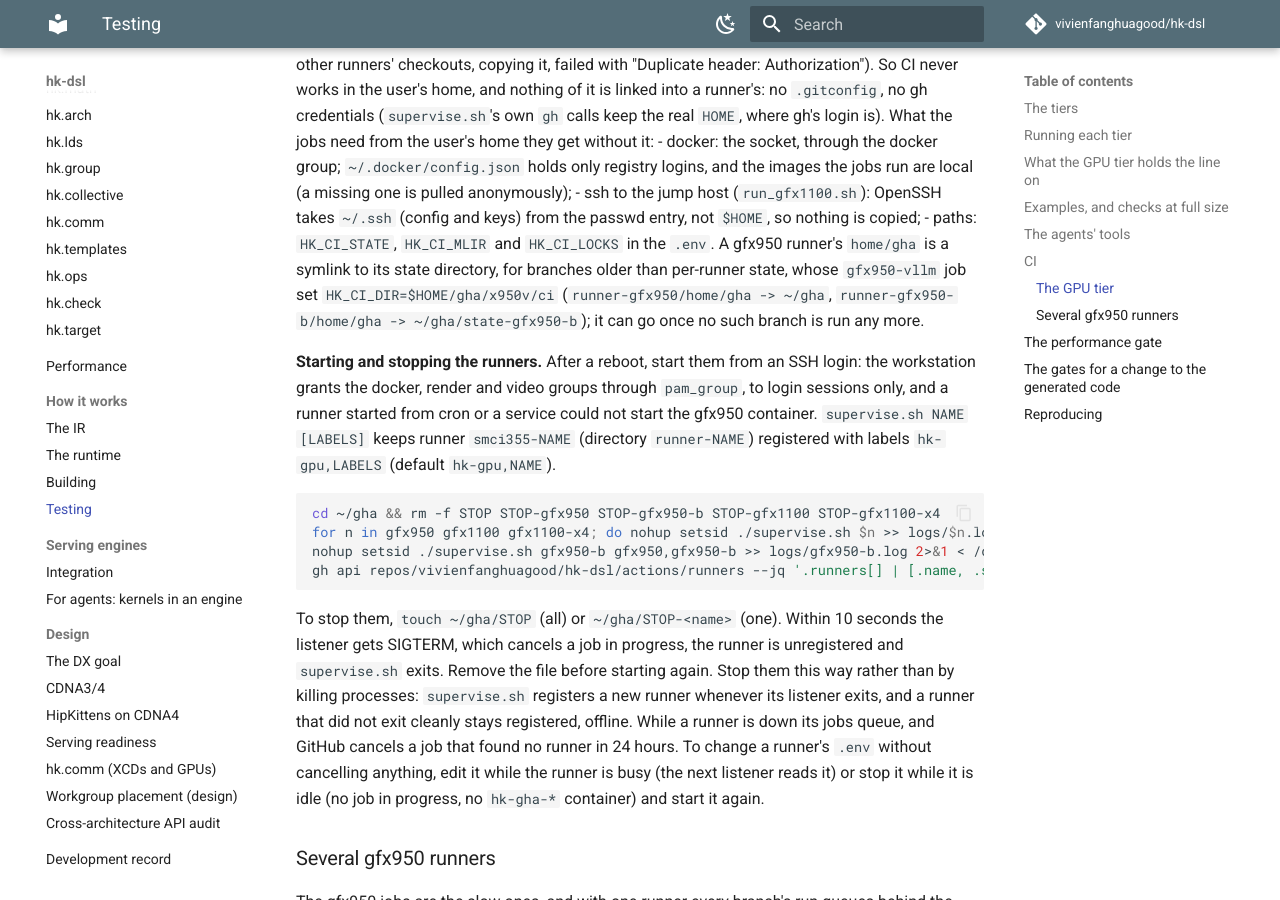
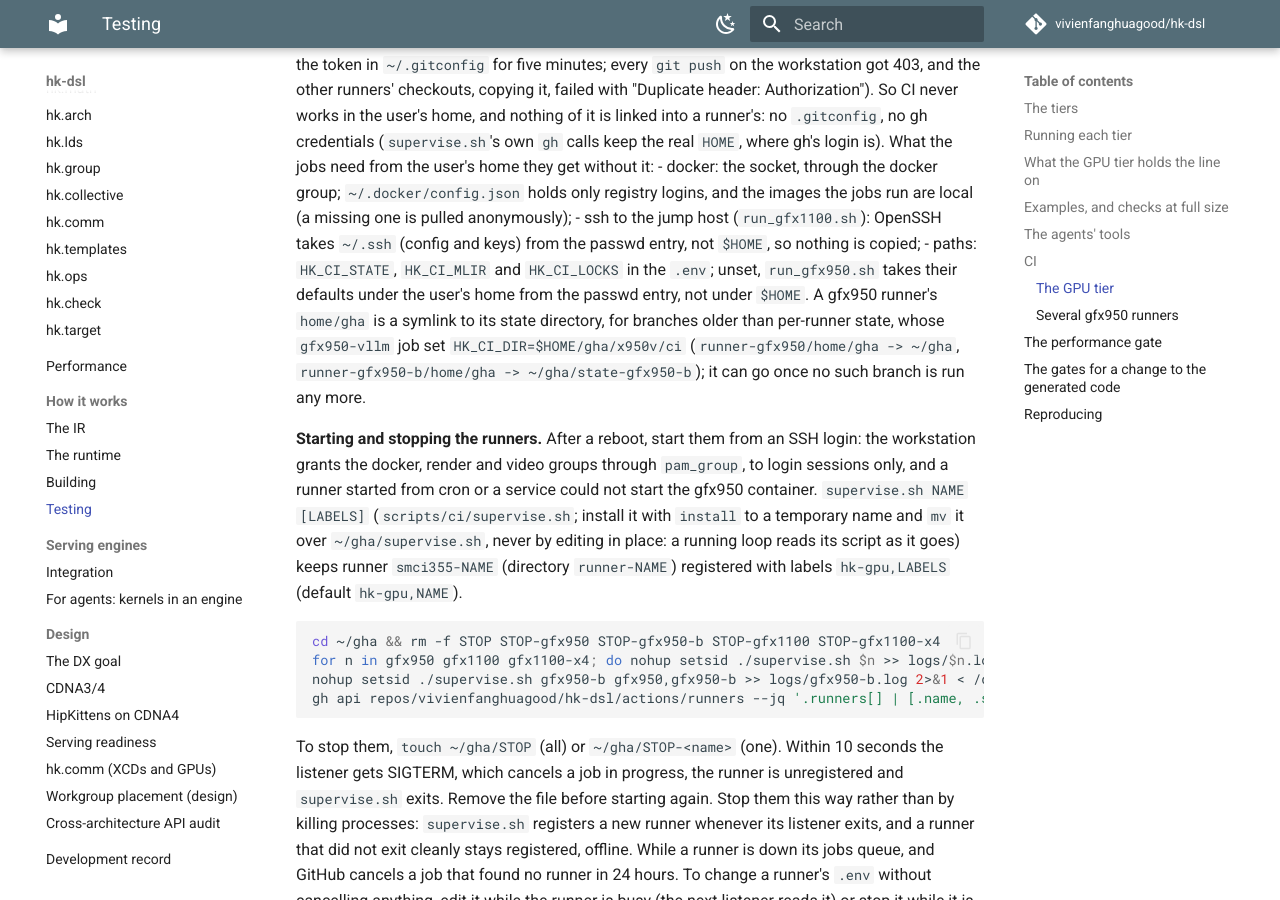
Before and after one commit to vivienfanghuagood/hk-dsl, an MkDocs documentation site: the page built from docs/testing.md, in a window 1280 px wide and 900 px high, scrolled down 7523 px. Built offline with MkDocs 1.6.1 and Material for MkDocs 9.7.7, drawn with Linux system fonts in a browser that asks for light colours; comment, search, counter and statistics services are not loaded; some of the changed text lies outside the part shown.

Commit message:
scripts/ci/supervise.sh in the repository; run_gfx950.sh's defaults from the passwd home, not $HOME
supervise.sh (until now only in ~/gha) is the runner loop: NAME and LABELS apart, and the
listener and its jobs on HOME=runner-NAME/home while its own gh calls keep the real HOME.
run_gfx950.sh's HK_CI_STATE / HK_CI_MLIR / HK_CI_LOCKS defaults come from the user's passwd
home, so a job under a runner's own HOME finds them even without the .env.

Co-Authored-By: Claude <noreply@anthropic.com>

````diff
--- a/docs/testing.md
+++ b/docs/testing.md
@@ -331,7 +331,8 @@ flydsl, nanobind, lit and cmake (`pod_run.sh` puts it on `PYTHONPATH` and
 
 **Where things live.** Host state is kept out of the checkout:
 - `~/gha`: the runners (`runner-<name>`, each with its own `HOME`,
-  `runner-<name>/home`), `supervise.sh`, which keeps each registered, and its
+  `runner-<name>/home`), `supervise.sh` (installed from
+  `scripts/ci/supervise.sh`), which keeps each registered, and its
   logs (`logs/<name>.log`; the runners' own are in `runner-*/_diag`);
 - a gfx950 runner's state directory, `HK_CI_STATE` (`~/gha` for
   `smci355-gfx950`, `~/gha/state-gfx950-b` for `smci355-gfx950-b`):
@@ -376,7 +377,9 @@ What the jobs need from the user's home they get without it:
   missing one is pulled anonymously);
 - ssh to the jump host (`run_gfx1100.sh`): OpenSSH takes `~/.ssh` (config and
   keys) from the passwd entry, not `$HOME`, so nothing is copied;
-- paths: `HK_CI_STATE`, `HK_CI_MLIR` and `HK_CI_LOCKS` in the `.env`.
+- paths: `HK_CI_STATE`, `HK_CI_MLIR` and `HK_CI_LOCKS` in the `.env`; unset,
+  `run_gfx950.sh` takes their defaults under the user's home from the passwd
+  entry, not under `$HOME`.
 A gfx950 runner's `home/gha` is a symlink to its state directory, for branches
 older than per-runner state, whose `gfx950-vllm` job set
 `HK_CI_DIR=$HOME/gha/x950v/ci` (`runner-gfx950/home/gha -> ~/gha`,
@@ -387,7 +390,9 @@ branch is run any more.
 SSH login: the workstation grants the docker, render and video groups
 through `pam_group`, to login sessions only, and a runner started from cron
 or a service could not start the gfx950 container. `supervise.sh NAME
-[LABELS]` keeps runner `smci355-NAME` (directory `runner-NAME`) registered
+[LABELS]` (`scripts/ci/supervise.sh`; install it with `install` to a
+temporary name and `mv` it over `~/gha/supervise.sh`, never by editing in
+place: a running loop reads its script as it goes) keeps runner `smci355-NAME` (directory `runner-NAME`) registered
 with labels `hk-gpu,LABELS` (default `hk-gpu,NAME`).
 
 ```bash
````
Also changed, not shown: 2 other files.
